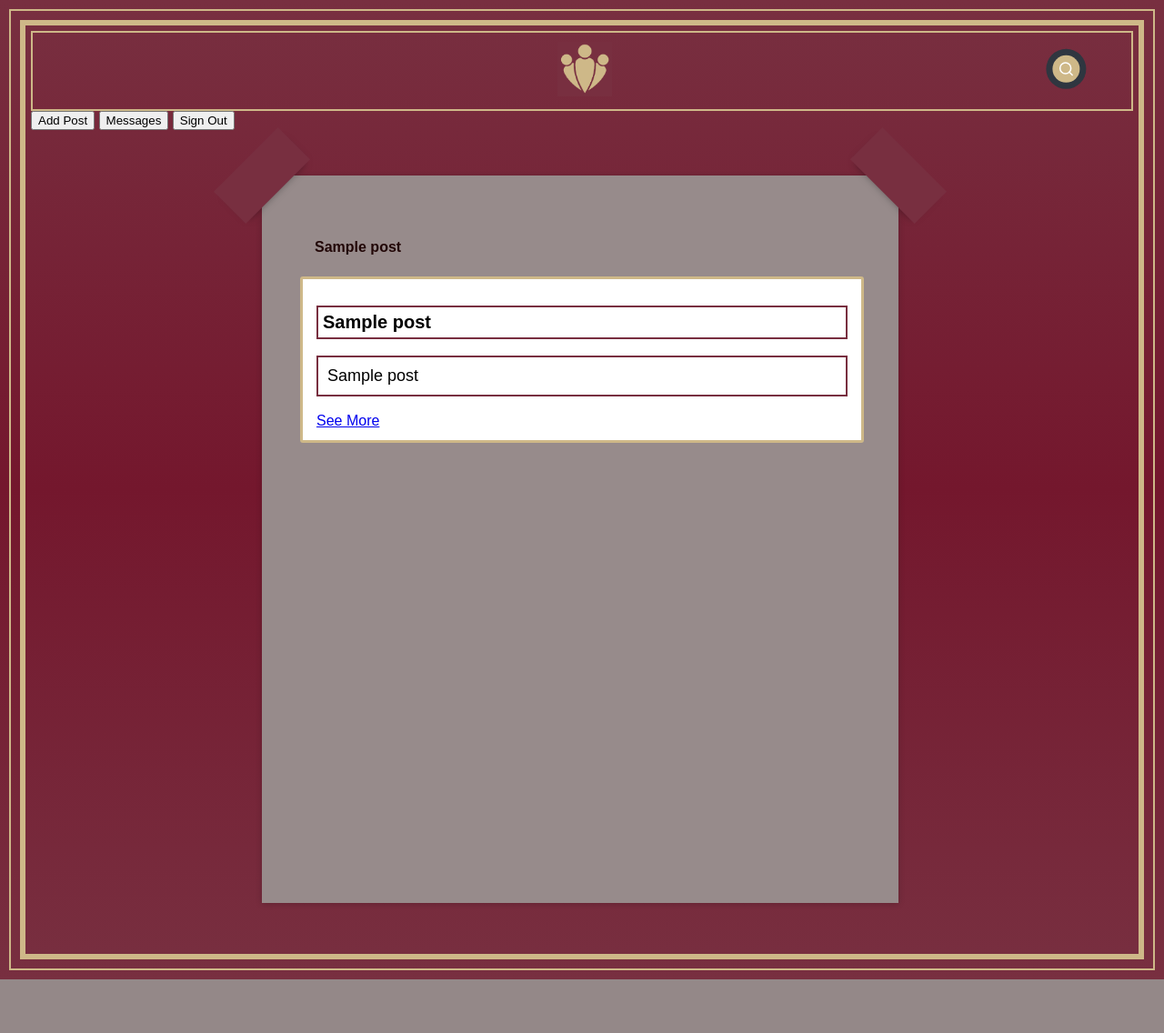
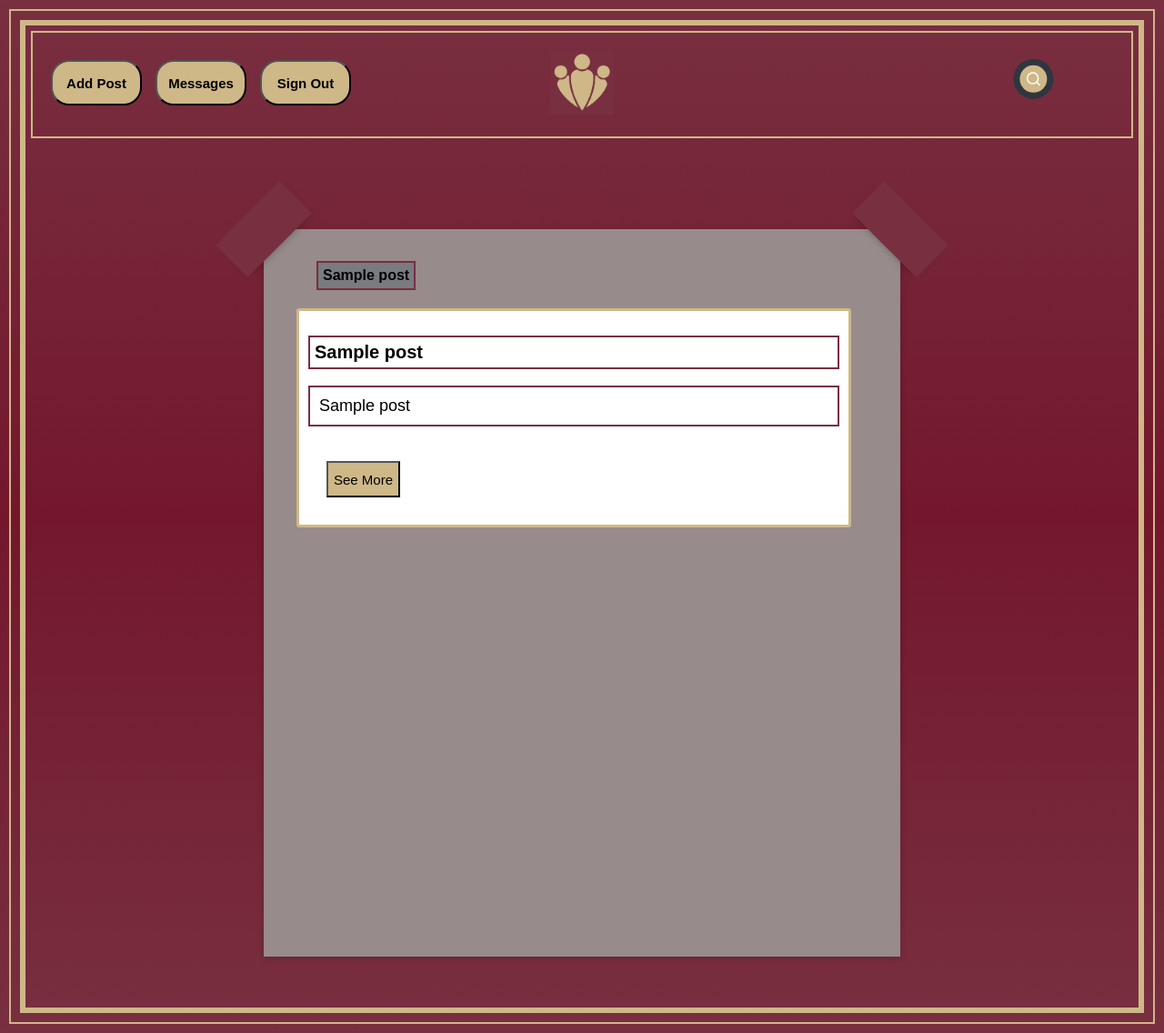
Before and after one commit to Yoti72/AskANole, a Flask app: template templates/MainPage.html in a window 1280 px wide. Shown: the whole page at 91% size. Before the commit the page ends 1077 px from the top, so only its background shows below. Run offline with Flask 3, Linux system fonts and the light colour scheme; the template is opened without the code that fills it: most values are stand-ins (such as "Sample title", 1, 10 or a date in 2020).

```diff
--- a/static/MainPageIVstyle.css
+++ b/static/MainPageIVstyle.css
@@ -17,8 +17,9 @@ body {
 }
 
 h1 {
-	color: #220707;
-	text-decoration: none;
+	border: 2px solid #782F40;
+	padding: 5px;
+	background-color : #797b80;
 	font-size: 16px;
 	font-weight: bold;
 }
@@ -36,6 +37,11 @@ h3 {
 	font-size: 18px;
 }
 
+.p {
+	font-size: 16px;
+	color: #1d2129;
+}
+
 .outer-border {
 	border: 2px solid #CEB888;
 	height: max-content;
@@ -49,34 +55,33 @@ h3 {
 	min-height: 100vh;
 	min-width: 96%;
 	padding: 6px;
-	padding-right: 10px;
-
+	margin: auto;
 }
 
 .inner-border {
 	position: relative;
 	border: 2px solid #CEB888;
-	min-height: max-content;
-	min-width: 100%;
+	min-height: 100%;
+	padding: 10px;
 	margin: auto;
+	margin-bottom: 100px;
 }
 
 .logo {
 	text-align: center;
 	margin: 10px;
-	margin-left: 15px;
 }
 
 .logo img {
-	width: 60px;
-	height: 60px;
+	width: 70px;
+	height: 70px;
 }
 
 
 .search-bar {
-	top: 45px;
+	top: 20px;
 	right: 90px;
-	position: fixed;
+	position: absolute;
 	transform: translate(10%, 20%);
 	background: #2f3640;
 	border-radius: 40px;
@@ -124,6 +129,70 @@ h3 {
 	box-shadow: 0px 5px 20px 0px crimson;
 }
 
+.add-btn {
+	position: absolute;
+	top: 20px;
+	margin: 10px 10px;
+	width: 100px;
+	height: 50px;
+	background-color: #CEB888;
+	cursor: pointer;
+	border-radius: 20px;
+	font-weight: bold;
+	font-size: 15px;
+	transition: all 0.2s ease-in-out;
+}
+
+.msg-btn {
+	position: absolute;
+	top: 20px;
+	left: 125px;
+	margin: 10px 10px;
+	width: 100px;
+	height: 50px;
+	background-color: #CEB888;
+	cursor: pointer;
+	border-radius: 20px;
+	font-weight: bold;
+	font-size: 15px;
+	transition: all 0.2s ease-in-out;
+}
+
+.signout-btn {
+	position: absolute;
+	top: 20px;
+	left: 240px;
+	margin: 10px 10px;
+	width: 100px;
+	height: 50px;
+	background-color: #CEB888;
+	cursor: pointer;
+	border-radius: 20px;
+	font-weight: bold;
+	font-size: 15px;
+	transition: all 0.2s ease-in-out;
+}
+
+.seemore-btn {
+	margin: 20px;
+	width: max-content;
+	height: 40px;
+	background-color: #CEB888;
+	cursor: pointer;
+	font-weight: normal;
+	font-size: 15px;
+	transition: all 0.2s ease-in-out;
+
+}
+
+.add-btn:hover,
+.msg-btn:hover,
+.signout-btn:hover {
+	background-color: #74172d;
+	box-shadow: 3px 3px 15px 0px rgba(82, 82, 82, 0.85);
+}
+
+
 .corners {
 	background: #978b8b;
 	height: max-content;
@@ -161,18 +230,18 @@ h3 {
 .feed {
 	margin: 0 auto;
 	width: 600px;
-	padding: 45px 0;
+	padding: 10px 0;
 }
 
 .post {
 	width: 100%;
+	height: max-content;
 	background-color: #fff;
-	margin: 13px;
-	margin-left: -16px;
-	min-height: 100px;
+	margin: 10px;
+	margin-left: -22px;
 	border: 3px solid #CEB888;
 	border-radius: 3px;
-	padding: 12px 15px;
+	padding: 10px;
 }
 
 .post__top {
@@ -186,38 +255,6 @@ h3 {
 	padding: 14px 8px;
 }
 
-.p {
-	font-size: 16px;
-	color: #1d2129;
-}
-
 .post__footer {
 	padding: 2px 10px;
 }
-
-.footer-link {
-	color: red;
-	margin: 0 30px 0 0;
-	text-decoration: none;
-	font-size: 14px;
-	color: #aaa;
-}
-
-.footer-link:hover {
-	color: #1da1f2;
-}
-
-.footer-icon {
-	fill: currentColor;
-	margin-right: 4px;
-	display: inline-block;
-	font-size: 24px;
-}
-
-.footer-link:nth-child(2):hover {
-	color: #17bf63;
-}
-
-.footer-link:nth-child(3):hover {
-	color: #F44336;
-}
--- a/templates/MainPage.html
+++ b/templates/MainPage.html
@@ -17,36 +17,29 @@
         <div class="outer-border">
             <div class="mid-border">
                 <div class="inner-border">
+
                     <div class="logo"><img src="/static/Ask-A-Nole-Logo-Compact.png" /></div>
                     <div class="search-bar">
                         <form method="POST" action="/search">
                             <input class="search-bar-txt" type="text" placeholder="Search..." name="searched">
-                            <button class="search-bar-btn" type="submit"><svg xmlns="http://www.w3.org/2000/svg" width="24" height="24" viewBox="0 0 24 24"
-                                fill="none" stroke="currentColor" stroke-width="2" stroke-linecap="round"
-                                stroke-linejoin="round" class="feather feather-search">
-                                <circle cx="11" cy="11" r="8"></circle>
-                                <line x1="21" y1="21" x2="16.65" y2="16.65"></line>
-                            </svg></button>
+                            <button class="search-bar-btn" type="submit"><svg xmlns="http://www.w3.org/2000/svg"
+                                    width="24" height="24" viewBox="0 0 24 24" fill="none" stroke="currentColor"
+                                    stroke-width="2" stroke-linecap="round" stroke-linejoin="round"
+                                    class="feather feather-search">
+                                    <circle cx="11" cy="11" r="8"></circle>
+                                    <line x1="21" y1="21" x2="16.65" y2="16.65"></line>
+                                </svg></button>
                         </form>
-
                     </div>
 
+                    <a href="/addpost"><button class="add-btn" type="button">Add Post</button></a>
+                    <a href="/messages"><button class="msg-btn" type="button">Messages</button></a>
+                    <a href="/"><button class="signout-btn" type="button">Sign Out</button></a>
 
-                </div>
-
-                <div class="header">
-                    <div class="user-actions">
-                        <a href="/addpost"><button type="button">Add Post</button></a>
-                        <a href="/messages"><button type="button">Messages</button></a>
-                        <a href="/"><button type="button">Sign Out</button></a>
-                    </div>
                 </div>
 
                 <div class="corners">
                     <div class="feed">
-
-
-
                         {% for post in posts %}
                         <div class="post__content">
                             <div class="post__top">
@@ -55,25 +48,10 @@
                             <article class="post">
                                 <h2>{{ post[2] }}</a></h2>
                                 <h3>{{ post[3] }}</h3>
-
-                                <div class="goto-post">
-                                    <a href="{{ url_for('post_detail', post_id=post[0]) }}">See More</a>
-                                </div>
+                                <a href="{{ url_for('post_detail', post_id=post[0]) }}"><button class="seemore-btn">See More</button> </a>
                             </article>
                         </div>
                         {% endfor %}
-
-                        <div class="post__footer">
-                            <a href="#" class="footer-link">
-                                <i class="footer-icon fas fa-comments"></i>
-                            </a>
-                            <a href="#" class="footer-link">
-                                <i class="footer-icon fas fa-paw"></i>
-                            </a>
-                            <a href="#" class="footer-link">
-                                <i class="footer-icon fas fa-share-square"></i>
-                            </a>
-                        </div>
 
                     </div>
                 </div>
--- a/templates/NoMatchingUser.html
+++ b/templates/NoMatchingUser.html
@@ -20,11 +20,10 @@
                     <!-- Logo Place Holder -->
                     <div class="logo">
                         <img src="/static/Ask-A-Nole-Logo-Compact.png" alt="Ask A Nole Logo">
-
-                        <img src="/static/Ask-A-Nole-Logo-Compact.png" alt="Ask A Nole Logo">
                     </div>
                 </div>
 
+                <div class="container">
                 <div class="error-message">
                     <h1>No account found with that username and password</h1>
                     <p>Please check your credentials and try again.</p>
@@ -34,6 +33,7 @@
                     </div>
                 </div>
             </div>
+            </div>
         </div>
 
     </body>
```
Also changed, not shown: static/NoMatchingUserIVstyle.css (+25 -8 lines).
